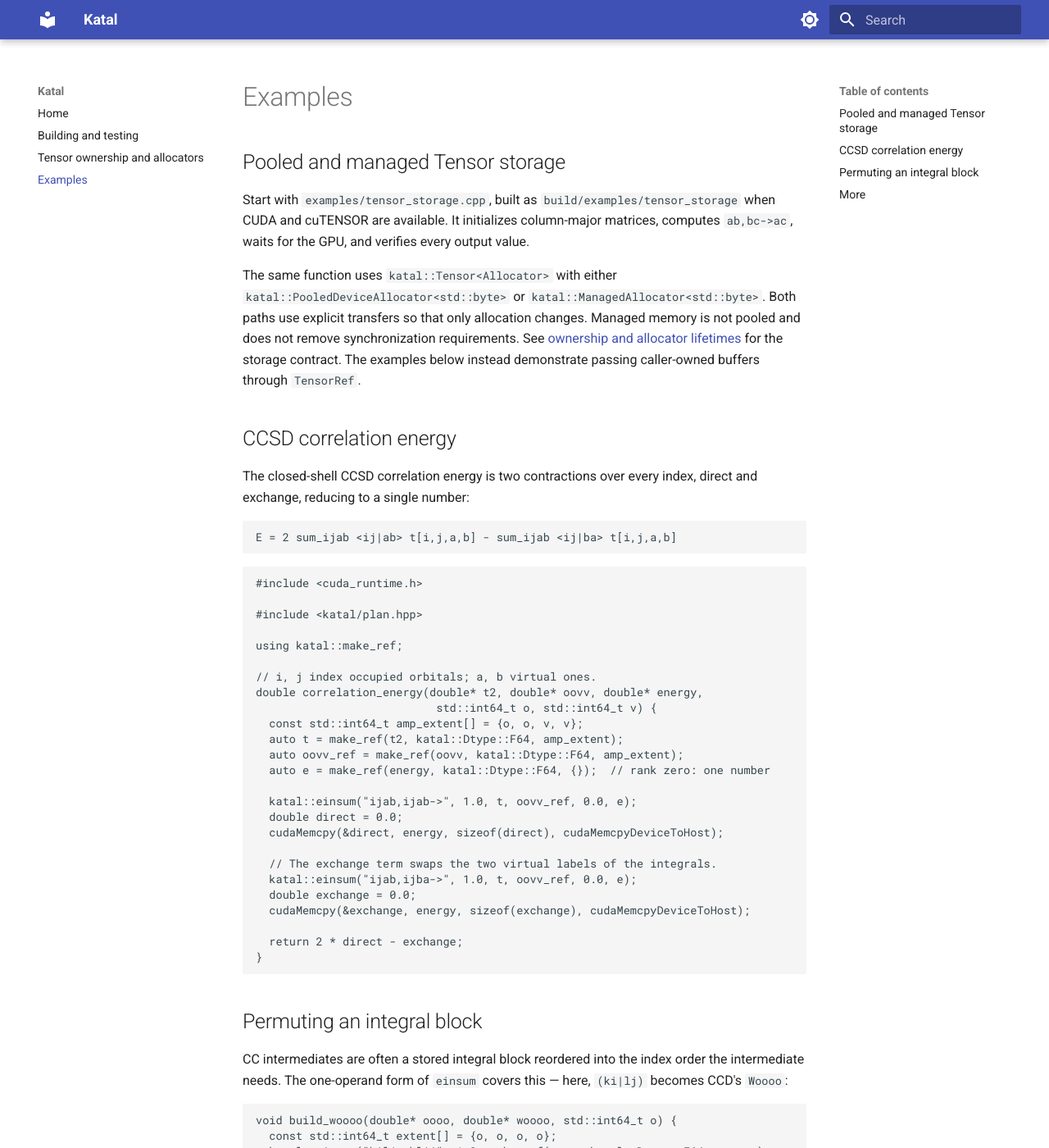
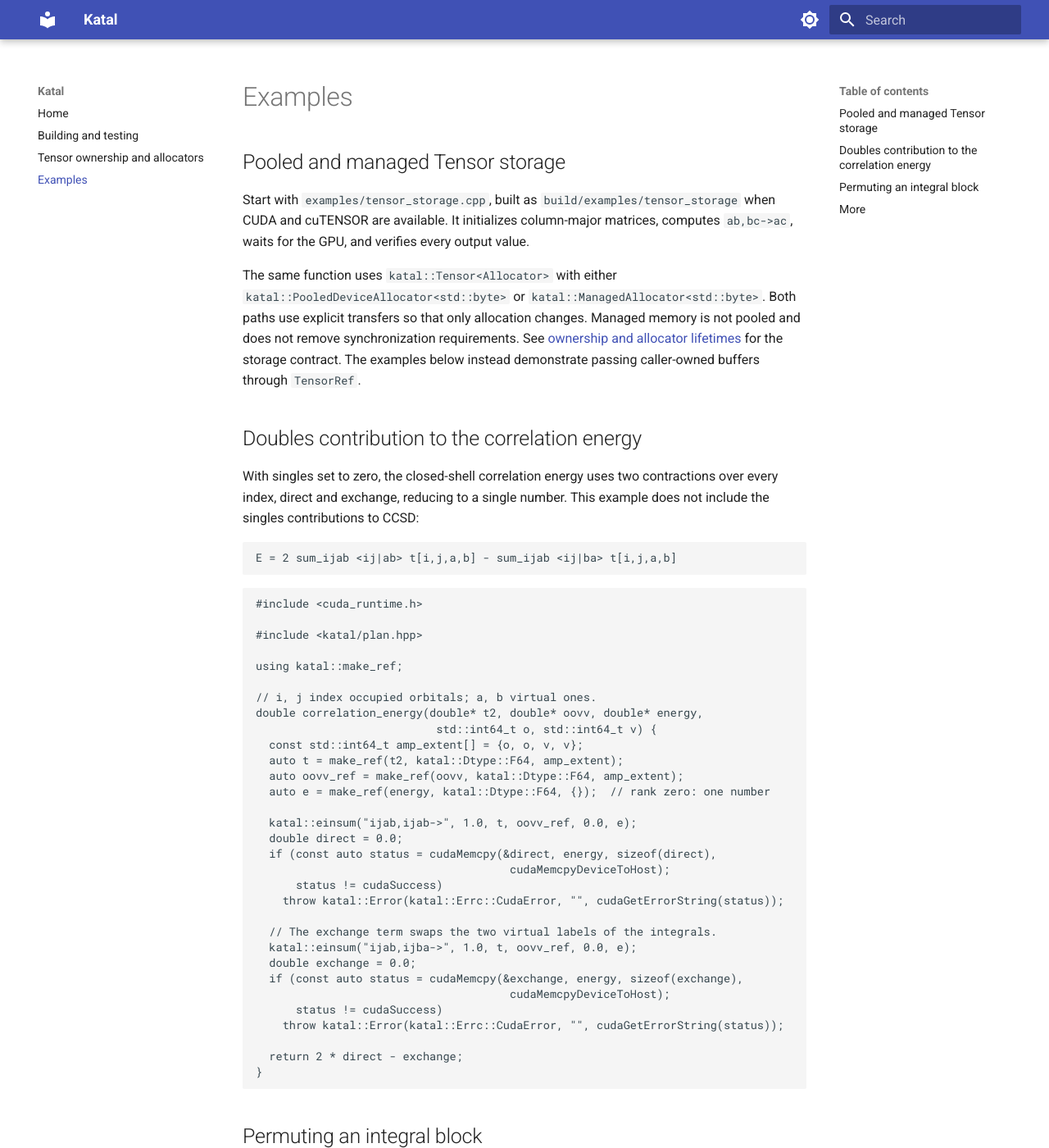
Before and after one commit to ajay-mk/Katal, an MkDocs documentation site: the page built from docs/examples.md, in a window 1280 px wide and 1400 px high. Shown: the whole window at 82% size. Built offline with MkDocs 1.6.1 and Material for MkDocs 9.7.7, drawn with Linux system fonts in a browser that asks for light colours.

````diff
--- a/docs/examples.md
+++ b/docs/examples.md
@@ -15,10 +15,11 @@ remove synchronization requirements. See [ownership and allocator lifetimes](ten
 for the storage contract. The examples below instead demonstrate
 passing caller-owned buffers through `TensorRef`.
 
-## CCSD correlation energy
+## Doubles contribution to the correlation energy
 
-The closed-shell CCSD correlation energy is two contractions over every
-index, direct and exchange, reducing to a single number:
+With singles set to zero, the closed-shell correlation energy uses two
+contractions over every index, direct and exchange, reducing to a single
+number. This example does not include the singles contributions to CCSD:
 
 ```
 E = 2 sum_ijab <ij|ab> t[i,j,a,b] - sum_ijab <ij|ba> t[i,j,a,b]
@@ -41,12 +42,18 @@ double correlation_energy(double* t2, double* oovv, double* energy,
 
   katal::einsum("ijab,ijab->", 1.0, t, oovv_ref, 0.0, e);
   double direct = 0.0;
-  cudaMemcpy(&direct, energy, sizeof(direct), cudaMemcpyDeviceToHost);
+  if (const auto status = cudaMemcpy(&direct, energy, sizeof(direct),
+                                      cudaMemcpyDeviceToHost);
+      status != cudaSuccess)
+    throw katal::Error(katal::Errc::CudaError, "", cudaGetErrorString(status));
 
   // The exchange term swaps the two virtual labels of the integrals.
   katal::einsum("ijab,ijba->", 1.0, t, oovv_ref, 0.0, e);
   double exchange = 0.0;
-  cudaMemcpy(&exchange, energy, sizeof(exchange), cudaMemcpyDeviceToHost);
+  if (const auto status = cudaMemcpy(&exchange, energy, sizeof(exchange),
+                                      cudaMemcpyDeviceToHost);
+      status != cudaSuccess)
+    throw katal::Error(katal::Errc::CudaError, "", cudaGetErrorString(status));
 
   return 2 * direct - exchange;
 }
````
Also changed, not shown: docs/tensors.md (+7 -1 lines), 1 other file.
